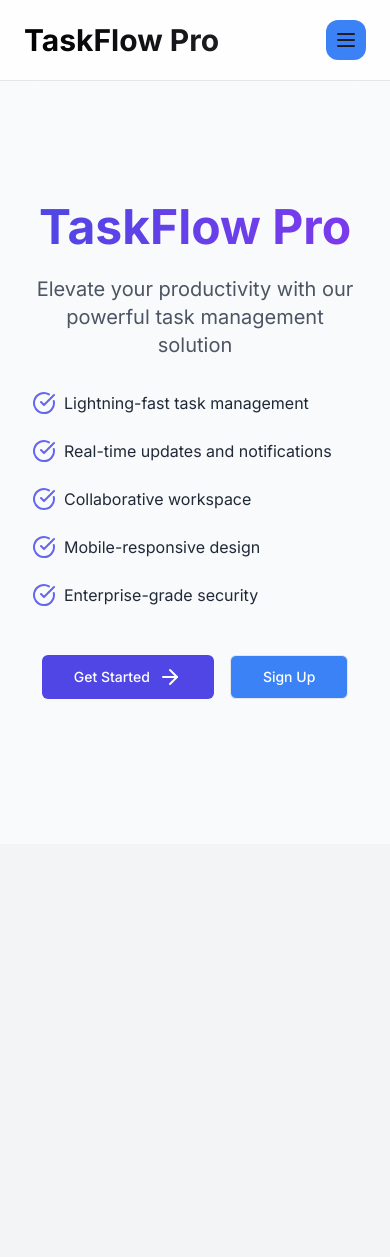
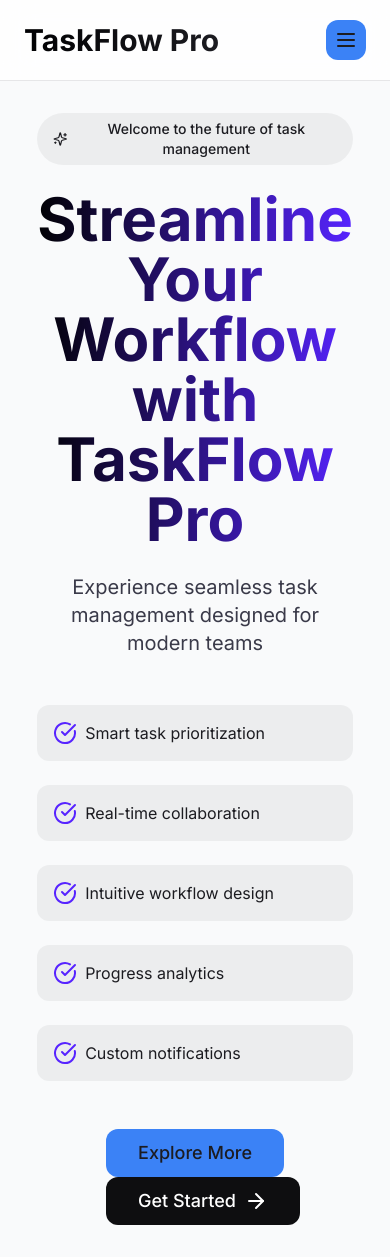
Before and after one commit to CodingCookiee/TaskFlow-Pro, a Next.js app: page / in a window 390 px wide. Before the commit the page ends 844 px from the top, so only its background shows below. Built offline with nearby package versions, Linux system fonts and the light colour scheme; no server answers.

Commit message:
redesigned and fully responsive home

```diff
--- a/package.json
+++ b/package.json
@@ -22,6 +22,7 @@
     "class-variance-authority": "^0.7.1",
     "clsx": "^2.1.1",
     "dotenv": "^16.4.7",
+    "framer-motion": "^11.15.0",
     "jsonwebtoken": "^9.0.2",
     "lucide-react": "^0.469.0",
     "next": "^15.1.3",
--- a/src/pages/index.jsx
+++ b/src/pages/index.jsx
@@ -1,62 +1,114 @@
 import { useSession } from "next-auth/react";
 import Link from "next/link";
 import { Button } from "@/components/ui";
-import { ArrowRight, CheckCircle } from "lucide-react";
+import { ArrowRight, CheckCircle, Sparkles } from "lucide-react";
+import { motion } from "framer-motion";
 
 export default function Home() {
   const { data: session } = useSession();
 
   const features = [
-    "Lightning-fast task management",
-    "Real-time updates and notifications",
-    "Collaborative workspace",
-    "Mobile-responsive design",
-    "Enterprise-grade security"
+    "Smart task prioritization",
+    "Real-time collaboration",
+    "Intuitive workflow design",
+    "Progress analytics",
+    "Custom notifications"
   ];
 
+  const containerVariants = {
+    hidden: { opacity: 0 },
+    visible: {
+      opacity: 1,
+      transition: {
+        staggerChildren: 0.2
+      }
+    }
+  };
+
+  const itemVariants = {
+    hidden: { y: 20, opacity: 0 },
+    visible: {
+      y: 0,
+      opacity: 1
+    }
+  };
+
   return (
-    <div className="flex flex-col items-center justify-center min-h-[80vh] text-center">
-      <div className="max-w-3xl px-4">
-        <h1 className="text-5xl font-bold mb-6 bg-gradient-to-r from-indigo-600 to-violet-600 bg-clip-text text-transparent">
-          TaskFlow Pro
-        </h1>
+    <motion.div
+      initial="hidden"
+      animate="visible"
+      variants={containerVariants}
+      className="min-h-[85vh] flex flex-col items-center justify-center"
+    >
+      <div className="max-w-4xl px-6 text-center">
+        <motion.div variants={itemVariants} className="mb-6">
+          <span className="inline-flex items-center px-4 py-1.5 rounded-full text-sm font-medium bg-black-100/5 dark:bg-white-500/5 text-black-300 dark:text-white-700">
+            <Sparkles className="h-4 w-4 mr-2" />
+            Welcome to the future of task management
+          </span>
+        </motion.div>
 
-        <p className="text-xl text-gray-600 mb-8">
-          Elevate your productivity with our powerful task management solution
-        </p>
+        <motion.h1
+          variants={itemVariants}
+          className="text-6xl font-bold mb-6 bg-gradient-to-r from-black-100 to-violet-300 dark:from-white-700 dark:to-white bg-clip-text text-transparent"
+        >
+          Streamline Your Workflow with TaskFlow Pro
+        </motion.h1>
 
-        <div className="grid grid-cols-1 md:grid-cols-2 gap-6 mb-12">
+        <motion.p
+          variants={itemVariants}
+          className="text-xl text-black-500 dark:text-white-500 mb-12"
+        >
+          Experience seamless task management designed for modern teams
+        </motion.p>
+
+        <motion.div
+          variants={itemVariants}
+          className="grid grid-cols-1 md:grid-cols-2 lg:grid-cols-3 gap-6 mb-12"
+        >
           {features.map((feature, index) => (
-            <div key={index} className="flex items-center space-x-2">
-              <CheckCircle className="text-indigo-500" />
-              <span>{feature}</span>
-            </div>
+            <motion.div
+              key={index}
+              variants={itemVariants}
+              className="flex items-center space-x-2 bg-black-100/5 dark:bg-white-500/5 p-4 rounded-xl"
+            >
+              <CheckCircle className="text-violet-300 dark:text-white-700" />
+              <span className="text-black-300 dark:text-white-700">{feature}</span>
+            </motion.div>
           ))}
-        </div>
+        </motion.div>
 
+        <motion.div variants={itemVariants} className="space-x-4">
           {!session ? (
-          <div className="space-x-4">
+            <>
               <Link href="/auth/signin">
-              <Button size="lg" className="bg-indigo-600 hover:bg-indigo-700">
+                <Button variant="ghost"
+                  className="text-black-300 dark:text-white-800 hover:bg-black-100/10 dark:hover:bg-white-500/10
+                  transition-all duration-300 rounded-xl px-8 py-6 text-lg">
+                  Explore More
+                </Button>
+              </Link>
+              <Link href="/auth/signup">
+                <Button
+                  className="bg-black-200 hover:bg-black-300 dark:bg-white text-white dark:text-black-200
+                  dark:hover:bg-white-800 transition-all duration-300 rounded-xl px-8 py-6 text-lg">
                   Get Started
                   <ArrowRight className="ml-2" />
                 </Button>
               </Link>
-            <Link href="/auth/signup">
-              <Button variant="outline" size="lg">
-                Sign Up
-              </Button>
-            </Link>
-          </div>
+            </>
           ) : (
             <Link href="/dashboard">
-            <Button size="lg" className="bg-indigo-600 hover:bg-indigo-700">
+              <Button
+                className="bg-black-200 hover:bg-black-300 dark:bg-white text-white dark:text-black-200
+                dark:hover:bg-white-800 transition-all duration-300 rounded-xl px-8 py-6 text-lg">
                 Go to Dashboard
                 <ArrowRight className="ml-2" />
               </Button>
             </Link>
           )}
+        </motion.div>
       </div>
-    </div>
+    </motion.div>
   );
 }
```
Also changed, not shown: 1 other file (tests, documents, lock files or other folders). Lines whose indentation alone changed are shown as unchanged.
